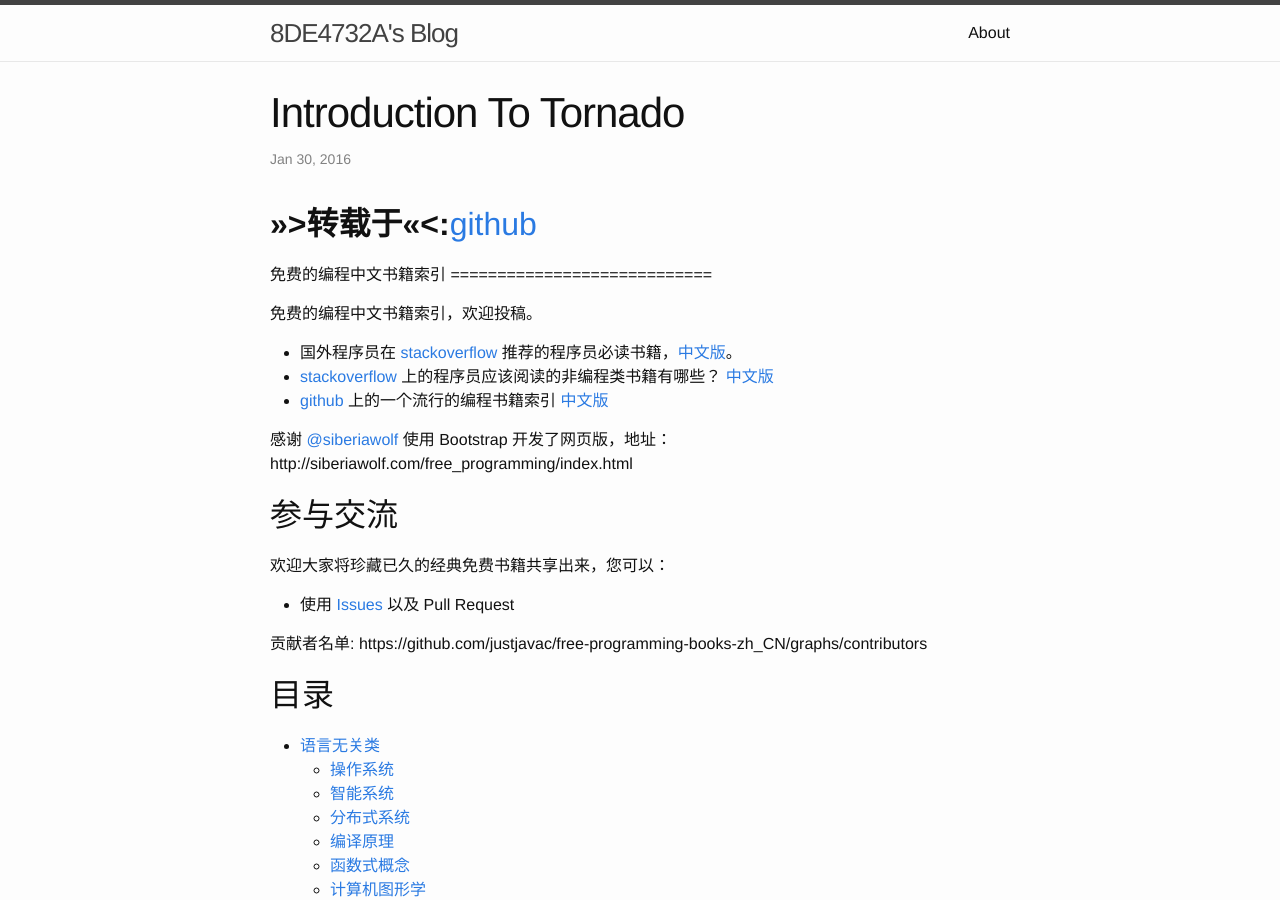
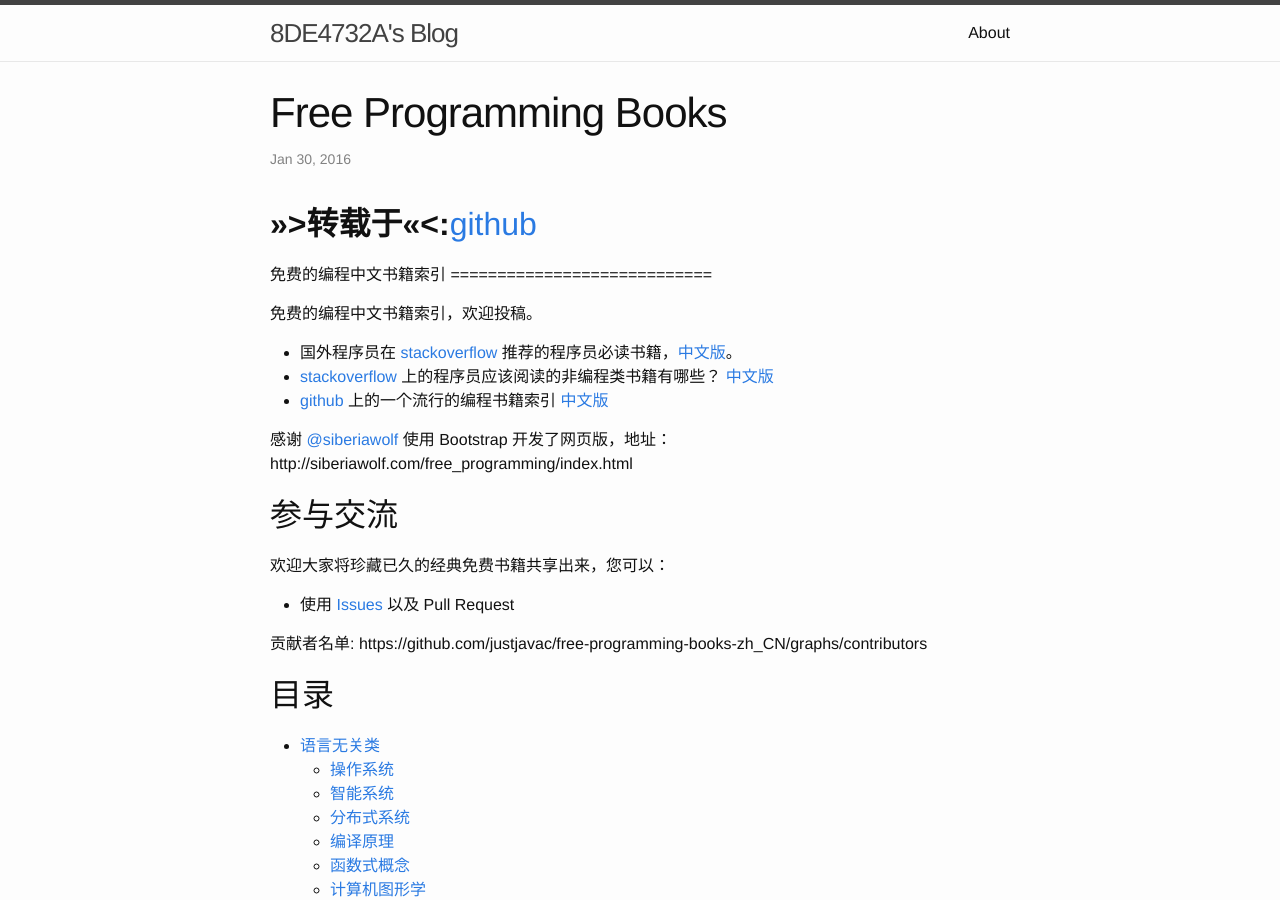
Before and after one commit to 8DE4732A/8DE4732A.github.io, a Jekyll site: the page built from _posts/2016-01-30-free-programming-books-zhCN.md, in a window 1280 px wide and 900 px high. Built offline with Jekyll 4.4.1, drawn with Linux system fonts in a browser that asks for light colours.

Commit message:
change title

```diff
--- a/_posts/2016-01-30-free-programming-books-zhCN.md
+++ b/_posts/2016-01-30-free-programming-books-zhCN.md
@@ -1,6 +1,6 @@
 ---
 layout: post
-title:  "Introduction To Tornado"
+title:  "Free Programming Books"
 date:   2016-01-30 23:23:22 +0800
 categories: learning
 ---
```
